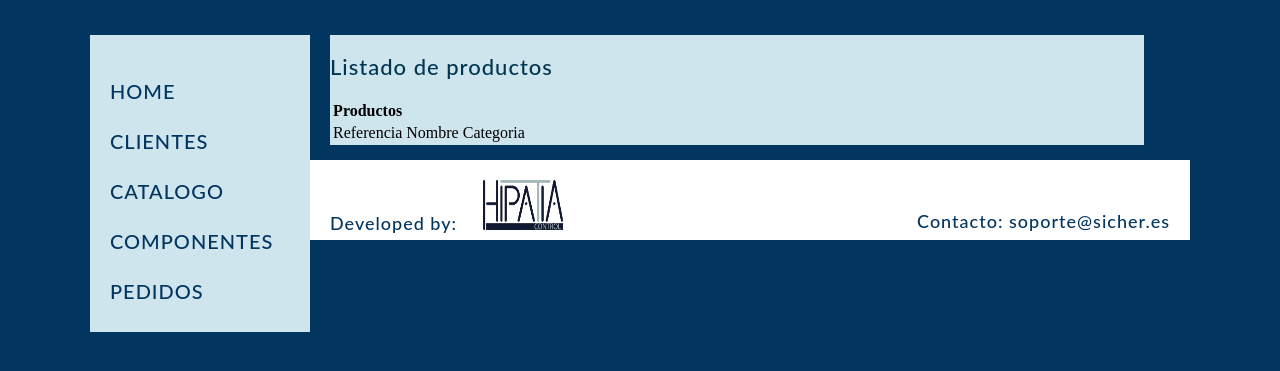
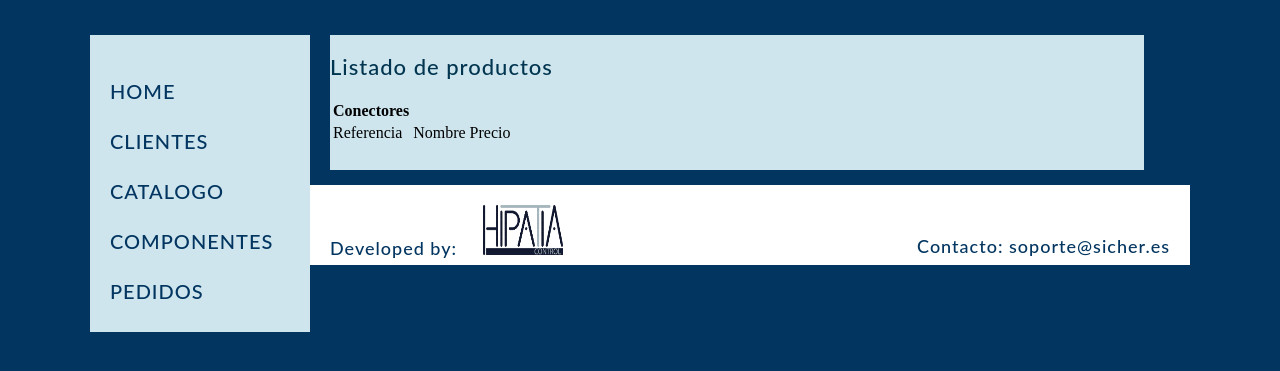
Before and after one commit to MaialenAguilar/TrabajoDjango, a Django app: template gestionPedidos/appGestionPedidos/templates/productos.html in a window 1280 px wide. Shown: the part 120-491 px from the top of the page. Run offline with Django 3.2, Linux system fonts and the light colour scheme; the template is opened without the code that fills it, so the values that code supplies are empty; parts of the project's set-up code (start-up, migrations or seed data) failed here and were passed over.

Commit message:
Auto stash before merge of "master" and "origin/master"

```diff
--- a/gestionPedidos/appGestionPedidos/static/CSS/web_styles.css
+++ b/gestionPedidos/appGestionPedidos/static/CSS/web_styles.css
@@ -78,6 +78,7 @@ main {
 	box-sizing: border-box;
 	display: inline-block;
 	margin-top: 35px;
+	padding-bottom: 25px;
 	/*text-align: center;*/
 	width: 74%;
 
--- a/gestionPedidos/appGestionPedidos/templates/productos.html
+++ b/gestionPedidos/appGestionPedidos/templates/productos.html
@@ -8,7 +8,7 @@
 <table>
 		<thead>
 		<tr>
-			<th >Productos</th>
+			<th >Conectores</th>
 		</tr>
 		</thead>
 
@@ -16,13 +16,13 @@
 		<tr>
 			<td >Referencia</td>
 			<td >Nombre</td>
-			<td >Categoria</td>
+			<td >Precio</td>
 		</tr>
-		{% for d in lista_productos %}
+		{% for d in lista_conectores %}
         <tr>
 			<td> {{d.referencia}}</td>
 			<td> {{ d.nombre}} </td>
-			<td>{{d.categoria}}</td>
+			<td>{{d.precio}}</td>
 			<td><a href="/appGestionPedidos/productos/{{ d.id }}">Ver</a></td>
 		</tr>
 
```
Also changed, not shown: gestionPedidos/appGestionPedidos/views.py (+5 -5 lines).
